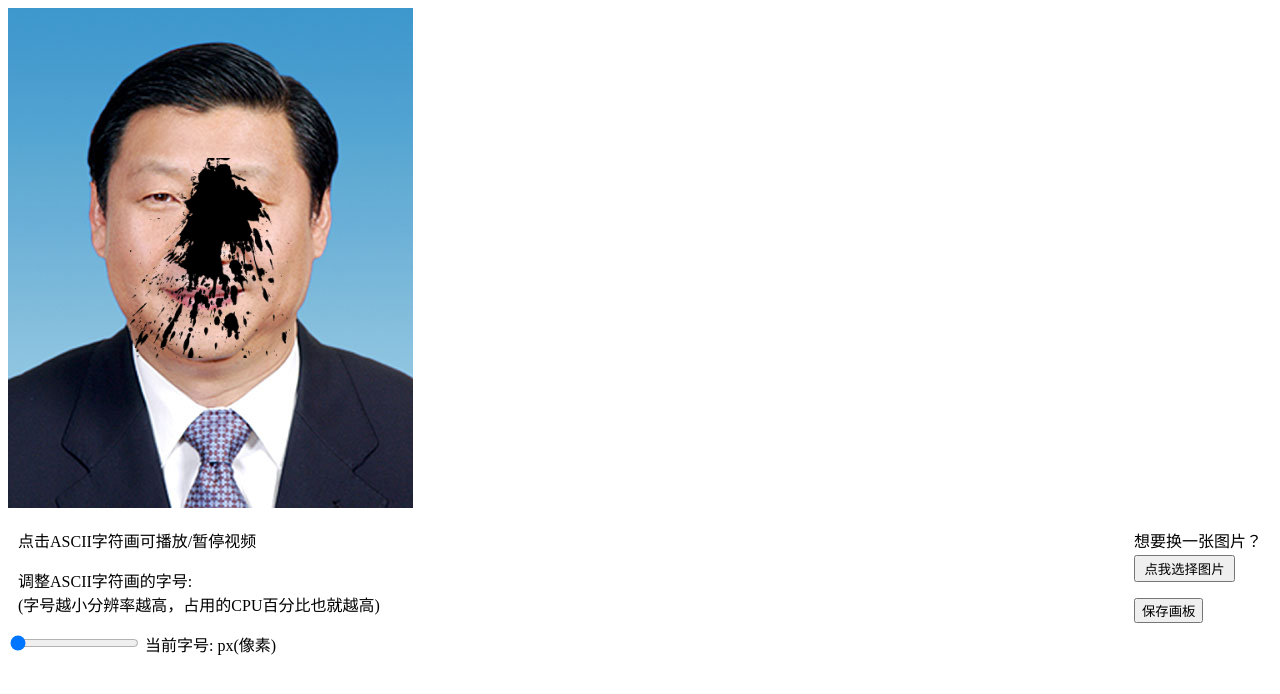
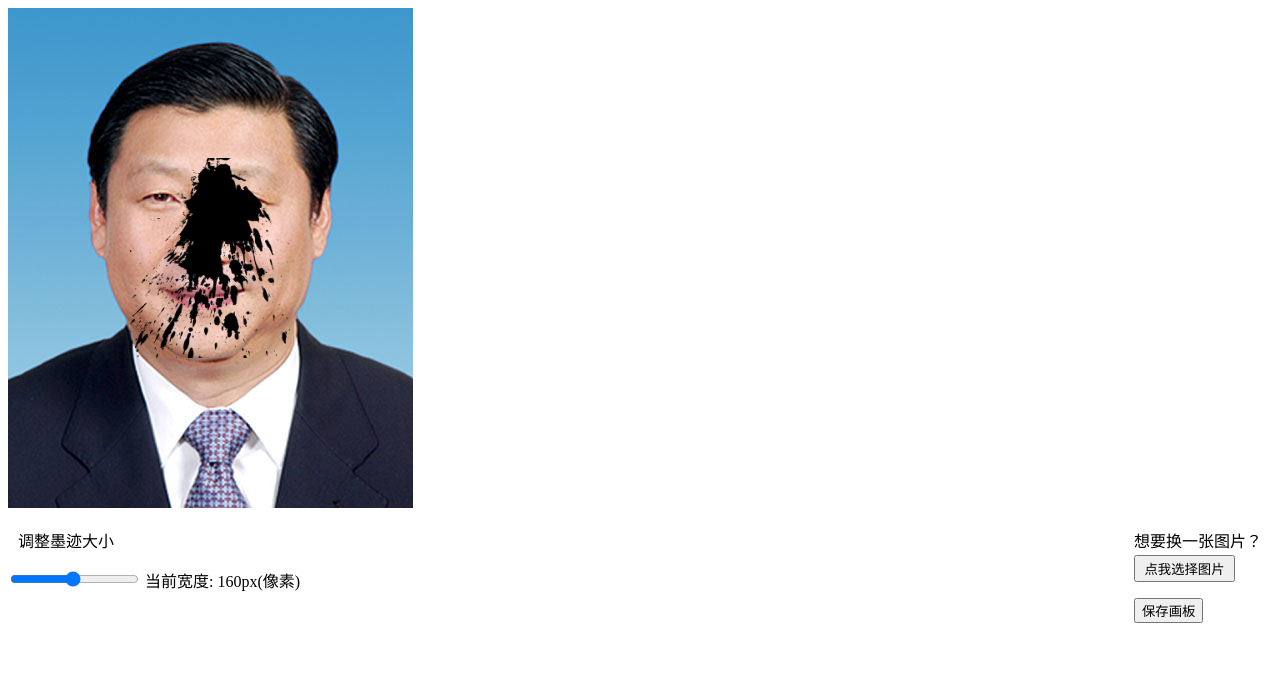
Before and after one commit to Xmader/pomo, a plain HTML site: page index.html in a window 1280 px wide. Both pictures are taken after a click on the element 210 px from the left and 258 px from the top of the page. Drawn offline with Linux system fonts and the light colour scheme.

Commit message:
支持调整墨迹大小

```diff
--- a/index.html
+++ b/index.html
@@ -20,17 +20,11 @@
     <footer id="footer">
         <div class="range_div">
             <p style="margin-left: 10px;">
-                点击ASCII字符画可播放/暂停视频
+                调整墨迹大小
             </p>
-            <p style="margin-left: 10px;">
-                调整ASCII字符画的字号:
-                <br>
-                (字号越小分辨率越高，占用的CPU百分比也就越高)
-            </p>
-            <p>
-                <input id="font_size_range" type="range" min="2" max="16" value="2" step="2" oninput="change_font_size()"
-                    onchange="change_font_size()" />
-                当前字号: <span id="font_size"></span>px(像素)
+                <input id="size_range" type="range" min="10" max="320" value="160" step="1" oninput="change_size()"
+                    onchange="change_size()" />
+                当前宽度: <span id="size"></span>px(像素)
             </p>
         </div>
 
--- a/index.js
+++ b/index.js
@@ -4,6 +4,10 @@ const ctx = cv.getContext('2d');
 const img = document.getElementById('img1');
 const upload_btn = document.getElementById("upload-button");
 const save_btn = document.getElementById("save-button");
+
+const mo = document.querySelector("#mo")
+const size_range = document.querySelector("#size_range")
+const size_span = document.querySelector("#size")
 
 const init = () => {
     const img_width = img.naturalWidth
@@ -15,16 +19,6 @@ const init = () => {
     ctx.drawImage(img, 0, 0, img_width, img_height)
 }
 
-cv.addEventListener("click", (e) => {
-    const mo = document.querySelector("#mo")
-
-    const width = 160
-    const height = 200
-    ctx.drawImage(mo, e.layerX - 8 - width / 2, e.layerY - 8 - height / 2, width, height)
-})
-
-img.onload = init
-init()
 
 // 获取上传的文件
 const getFile = () => {
@@ -36,7 +30,11 @@ const getFile = () => {
     }
 }
 
-upload_btn.onchange = getFile
+
+const change_size = () => {
+    size_span.textContent = size_range.value
+}
+
 
 // 保存画板
 let saved = false
@@ -52,7 +50,21 @@ save_btn.onclick = (e) => {
         });
         saved = true
     }
-    else{
+    else {
         e.target.value = "保存画板"
     }
 }
+
+cv.addEventListener("click", (e) => {
+    const _width = size_range.value || 160
+    const _height = _width * 1.25
+
+    ctx.drawImage(mo, e.layerX - 8 - _width / 2, e.layerY - 8 - _height / 2, _width, _height)
+})
+
+
+img.onload = init
+upload_btn.onchange = getFile
+
+init()
+change_size()
```
